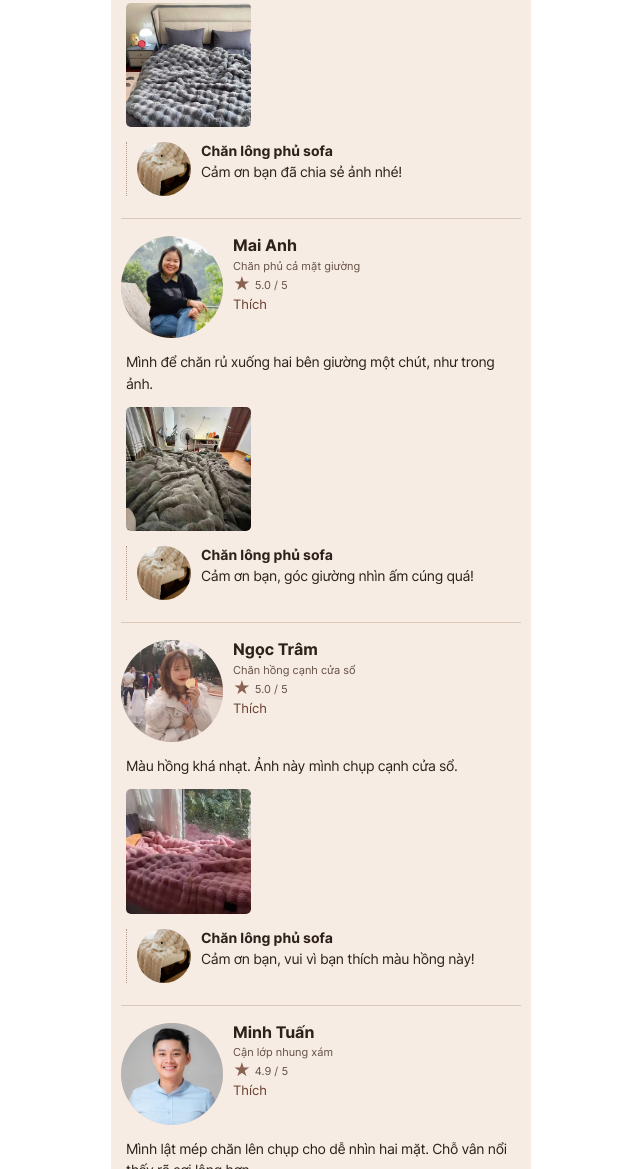
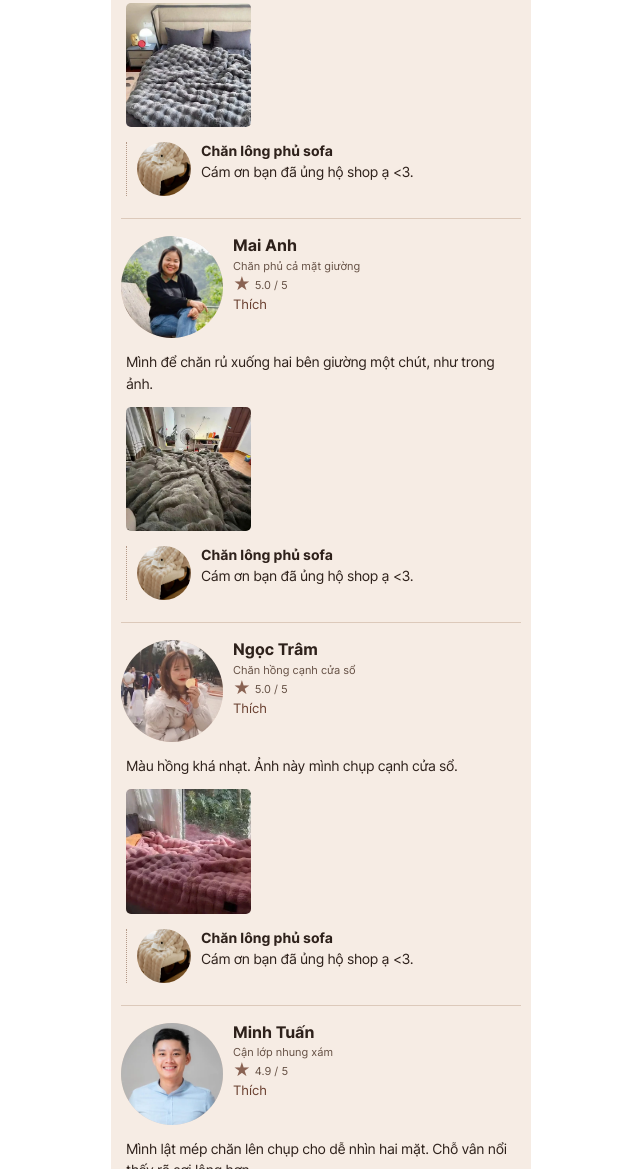
Before and after one commit to havanvandn-prog/chan-long-phu-sofa, a plain HTML site: page index.html in a window 1280 px wide. Shown: the part 7629-8798 px from the top of the page, without its empty margins (319-959 px from the left). Drawn offline with Linux system fonts and the light colour scheme.

Commit message:
Update shop thank-you replies

```diff
--- a/index.html
+++ b/index.html
@@ -225,7 +225,7 @@
       </div>
       <p class="review-text">Mình chọn màu xám đậm để trải giường. Đứng xa vẫn thấy rõ mấy đường vân trên chăn.</p>
       <div class="review-gallery"><a class="feedback-photo" href="assets/feedback-1.webp" target="_blank" rel="noopener"><img src="assets/feedback-1.webp" alt="Chăn xám vân nổi trải trên giường" loading="lazy"></a></div>
-      <div class="review-reply"><img src="assets/color-cream.webp" alt=""><div><b>Chăn lông phủ sofa</b><p>Cảm ơn bạn đã chia sẻ ảnh nhé!</p></div></div>
+      <div class="review-reply"><img src="assets/color-cream.webp" alt=""><div><b>Chăn lông phủ sofa</b><p>Cám ơn bạn đã ủng hộ shop ạ &lt;3.</p></div></div>
     </article>
     <article class="feedback-item" data-has-photo="true">
       <div class="feedback-byline">
@@ -239,7 +239,7 @@
       </div>
       <p class="review-text">Mình để chăn rủ xuống hai bên giường một chút, như trong ảnh.</p>
       <div class="review-gallery"><a class="feedback-photo" href="assets/feedback-2.webp" target="_blank" rel="noopener"><img src="assets/feedback-2.webp" alt="Chăn màu xám phủ mặt giường trong phòng ngủ" loading="lazy"></a></div>
-      <div class="review-reply"><img src="assets/color-cream.webp" alt=""><div><b>Chăn lông phủ sofa</b><p>Cảm ơn bạn, góc giường nhìn ấm cúng quá!</p></div></div>
+      <div class="review-reply"><img src="assets/color-cream.webp" alt=""><div><b>Chăn lông phủ sofa</b><p>Cám ơn bạn đã ủng hộ shop ạ &lt;3.</p></div></div>
     </article>
     <article class="feedback-item" data-has-photo="true">
       <div class="feedback-byline">
@@ -253,7 +253,7 @@
       </div>
       <p class="review-text">Màu hồng khá nhạt. Ảnh này mình chụp cạnh cửa sổ.</p>
       <div class="review-gallery"><a class="feedback-photo" href="assets/feedback-3.webp" target="_blank" rel="noopener"><img src="assets/feedback-3.webp" alt="Chăn hồng vân nổi đặt bên cửa sổ" loading="lazy"></a></div>
-      <div class="review-reply"><img src="assets/color-cream.webp" alt=""><div><b>Chăn lông phủ sofa</b><p>Cảm ơn bạn, vui vì bạn thích màu hồng này!</p></div></div>
+      <div class="review-reply"><img src="assets/color-cream.webp" alt=""><div><b>Chăn lông phủ sofa</b><p>Cám ơn bạn đã ủng hộ shop ạ &lt;3.</p></div></div>
     </article>
     <article class="feedback-item" data-has-photo="true">
       <div class="feedback-byline">
```
